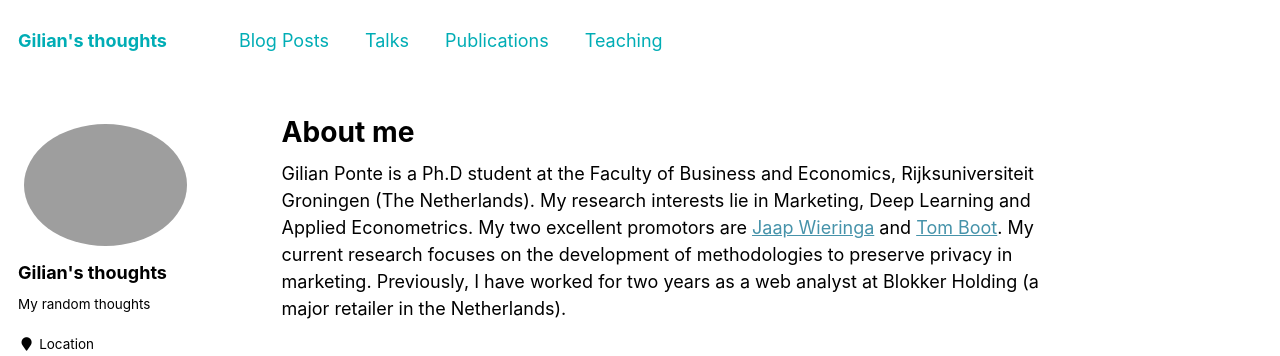
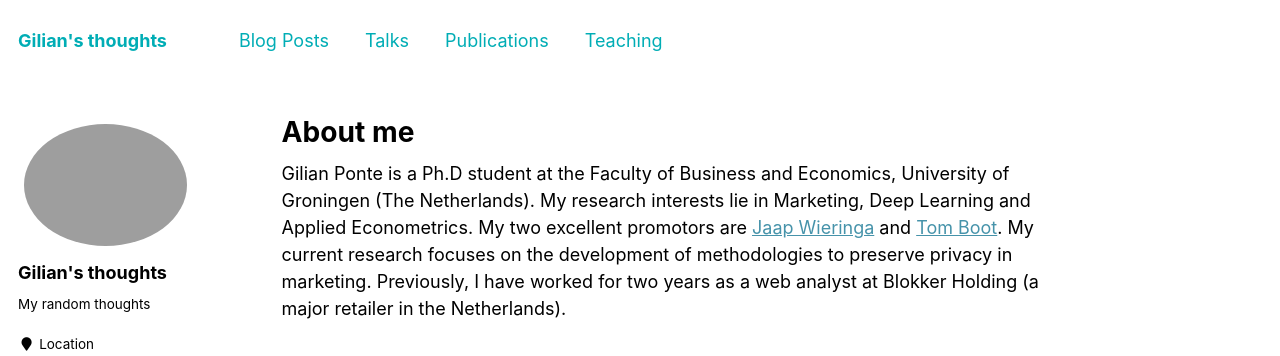
Before and after one commit to GilianPonte/gilianponte.github.io, a Jekyll site: the page built from _pages/about.md, in a window 1280 px wide. Shown: the top 356 px of the page. Built offline with Jekyll 4.4.1, drawn with Linux system fonts in a browser that asks for light colours; some web fonts are replaced.

Commit message:
Update about.md

```diff
--- a/_pages/about.md
+++ b/_pages/about.md
@@ -8,4 +8,4 @@ redirect_from:
   - /about.html
 ---
 
-Gilian Ponte is a Ph.D student at the Faculty of Business and Economics, Rijksuniversiteit Groningen (The Netherlands). My research interests lie in Marketing, Deep Learning and Applied Econometrics. My two excellent promotors are [Jaap Wieringa](https://www.rug.nl/staff/j.e.wieringa/) and [Tom Boot](https://sites.google.com/view/tomboot/home). My current research focuses on the development of methodologies to preserve privacy in marketing. Previously, I have worked for two years as a web analyst at Blokker Holding (a major retailer in the Netherlands).
+Gilian Ponte is a Ph.D student at the Faculty of Business and Economics, University of Groningen (The Netherlands). My research interests lie in Marketing, Deep Learning and Applied Econometrics. My two excellent promotors are [Jaap Wieringa](https://www.rug.nl/staff/j.e.wieringa/) and [Tom Boot](https://sites.google.com/view/tomboot/home). My current research focuses on the development of methodologies to preserve privacy in marketing. Previously, I have worked for two years as a web analyst at Blokker Holding (a major retailer in the Netherlands).
```
